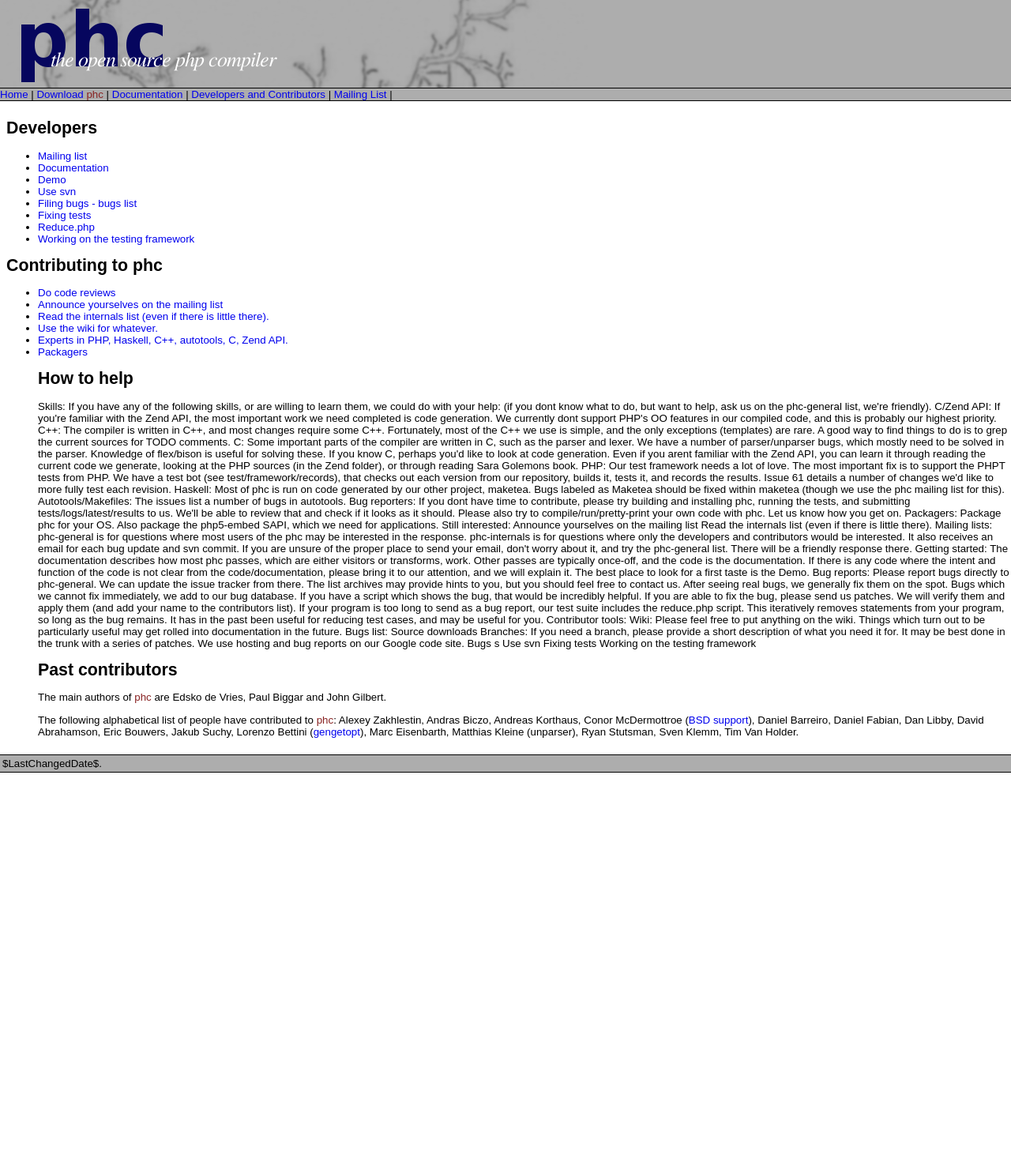
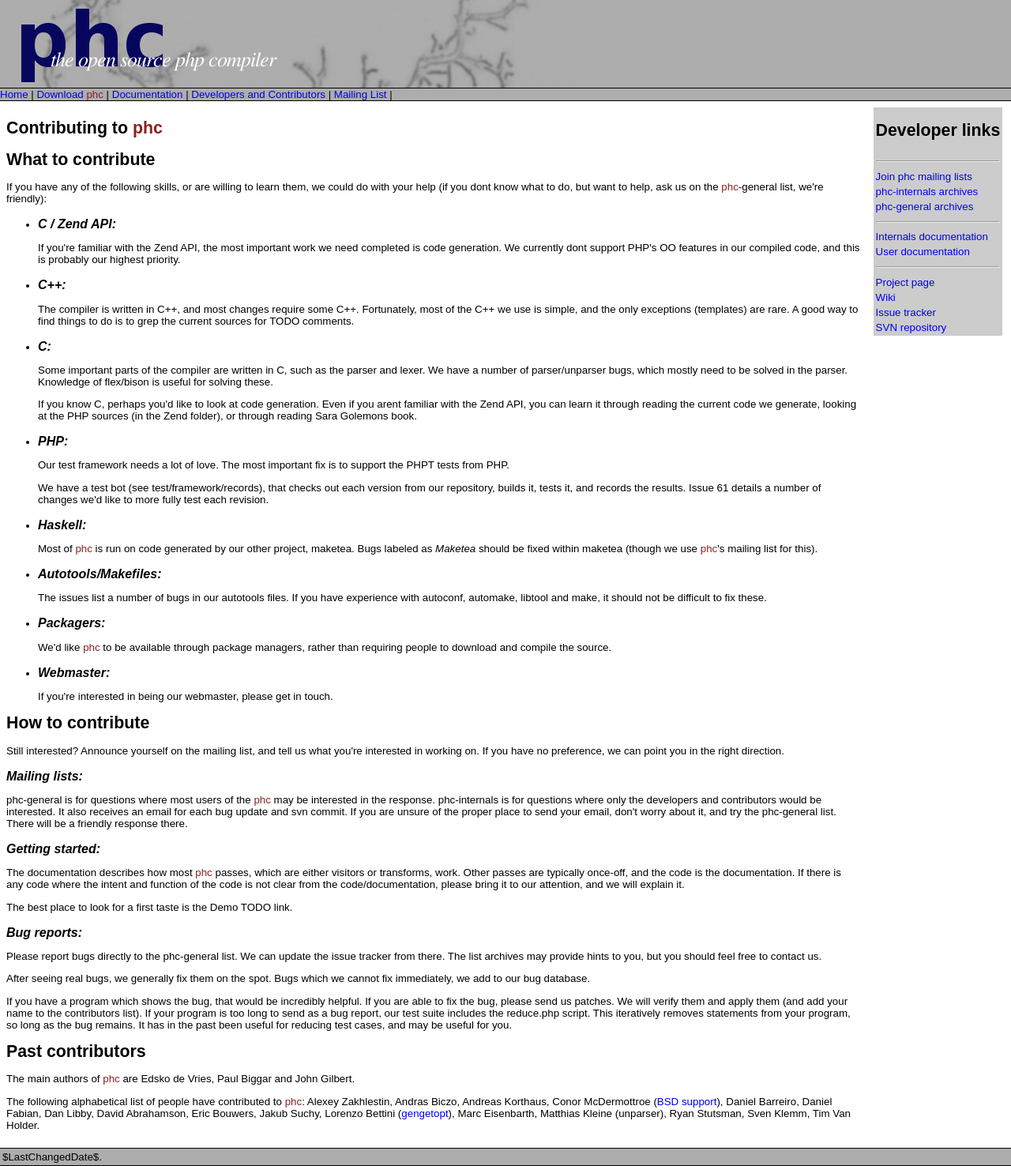
Before and after one commit to pbiggar/phpcompiler.org, a PHP site: page /public_html/developers.html in a window 1280 px wide. Shown: the whole page at 79% size. Before the commit the page ends 978 px from the top, so only its background shows below. Run offline with PHP 8.4, Linux system fonts and the light colour scheme.

Commit message:
Fill out the developer section.

```diff
--- a/public_html/developers.html
+++ b/public_html/developers.html
@@ -23,185 +23,152 @@
 		<table class=maintable>
 		<tr>
 			<td>
-			<h1>Developers</h1>
+
+			<h1>Contributing to <span class=phc>phc</span></h1>
+
+			<h1>What to contribute</h1>
+
+				<p>If you have any of the following skills, or are willing to learn
+				them, we could do with your help (if you dont know what to do, but
+				want to help, ask us on the <span class=phc>phc</span>-general
+				list, we're friendly):</p>
 
 			<ul>
-				<li><a href="#Mailing list">Mailing list</a></li>
+				<li>
+					<h3>C / Zend API:</h3>
 
-				<li><a href="#Documentation">Documentation</a></li>
+						<p>If you're familiar with the Zend API, the most important
+						work we need completed is code generation. We currently dont
+						support PHP's OO features in our compiled code, and this is
+						probably our highest priority.</p>
 
-				<li><a href="#Demo">Demo</a></li>
+				</li>
+				<li>
+					<h3>C++:</h3>
 
-				<li><a href="#Use svn">Use svn</a></li>
+						<p>The compiler is written in C++, and most changes require some
+						C++.  Fortunately, most of the C++ we use is simple, and the
+						only exceptions (templates) are rare. A good way to find
+						things to do is to grep the current sources for TODO
+						comments.</p>
 
-				<li><a href="#Filing bugs - bugs list">Filing bugs - bugs list</a></li>
+				</li>
+				<li>
 
-				<li><a href="#Fixing tests">Fixing tests</a></li>
+					<h3>C:</h3>
 
-				<li><a href="#Reduce.php">Reduce.php</a></li>
+						<p>Some important parts of the compiler are written in C,
+						such as the parser and lexer. We have a number of
+						parser/unparser bugs, which mostly need to be solved in the
+						parser. Knowledge of flex/bison is useful for solving
+						these.</p>
 
-				<li><a href="#Working on the testing framework">Working on the testing framework</a></li>
+
+						<p>If you know C, perhaps you'd like to look at code
+						generation.  Even if you arent familiar with the Zend API,
+						you can learn it through reading the current code we
+						generate, looking at the PHP sources (in the Zend folder), or
+						through reading Sara Golemons book.</p>
+
+				</li>
+				<li>
+					<h3>PHP:</h3>
+
+						<p>Our test framework needs a lot of love. The most important
+						fix is to support the PHPT tests from PHP.</p>
+
+						<p>We have a test bot (see test/framework/records), that
+						checks out each version from our repository, builds it, tests
+						it, and records the results. Issue 61 details a number of
+						changes we'd like to more fully test each revision.</p>
+
+				</li>
+				<li>
+					<h3>Haskell:</h3>
+
+						<p>Most of <span class=phc>phc</span> is run on code
+						generated by our other project, maketea. Bugs labeled as
+						<i>Maketea</i> should be fixed within maketea (though we use
+						<span class=phc>phc</span>'s mailing list for this).</p>
+
+				</li>
+				<li>
+					<h3>Autotools/Makefiles:</h3>
+
+						<p>The issues list a number of bugs in our autotools files. If
+						you have experience with autoconf, automake, libtool and
+						make, it should not be difficult to fix these.</p>
+
+
+				<li>
+					<h3>Packagers:</h3>
+
+						<p>We'd like <span class=phc>phc</span> to be available
+						through package managers, rather than requiring people to
+						download and compile the source.</p>
+				</li>
+				<li>
+					<h3>Webmaster:</h3>
+
+					<p>If you're interested in being our webmaster, please get in touch.</p>
 			</ul>
 
 
+			<h1>How to contribute</h1>
+
+				<p>Still interested? Announce yourself on the mailing list, and
+				tell us what you're interested in working on. If you have no
+				preference, we can point you in the right direction.</p>
+
+			<h3>Mailing lists:</h3>
+
+				<p>phc-general is for questions where most users of the <span
+				class=phc>phc</span> may be interested in the response.
+				phc-internals is for questions where only the developers and
+				contributors would be interested. It also receives an email for
+				each bug update and svn commit. If you are unsure of the proper
+				place to send your email, don't worry about it, and try the
+				phc-general list. There will be a friendly response there.</p>
 
 
-			<h1>Contributing to phc</h1>
-			<ul>
+			<h3>Getting started:</h3>
 
-				<li><a href="#Do code reviews">Do code reviews</a></li>
+				<p>The documentation describes how most <span class=phc>phc</span>
+				passes, which are either visitors or transforms, work. Other passes
+				are typically once-off, and the code is the documentation. If there
+				is any code where the intent and function of the code is not clear
+				from the code/documentation, please bring it to our attention, and
+				we will explain it.</p>
 
-				<li><a href="#Announce yourselves on the mailing list">Announce yourselves on the mailing list</a></li>
+				<p>The best place to look for a first taste is the Demo TODO link.</p>
 
-				<li><a href="#Read the internals list (even if there is little there).">Read the internals list (even if there is little there).</a></li>
+			<h3>Bug reports:</h3>
 
-				<li><a href="#Use the wiki for whatever.">Use the wiki for whatever.</a></li>
+				<p>Please report bugs directly to the phc-general list. We can
+				update the issue tracker from there. The list archives may provide
+				hints to you, but you should feel free to contact us.</p>
 
-				<li><a href="#Experts in PHP, Haskell, C++, autotools, C, Zend API.">Experts in PHP, Haskell, C++, autotools, C, Zend API.</a></li>
+				<p>After seeing real bugs, we generally fix them on the spot. Bugs
+				which we cannot fix immediately, we add to our bug database.</p>
 
-				<li><a href="#Packagers">Packagers</a></li>
-
-<!--				<li><a href="#<h1>Past contributors</h1>"><h1>Past contributors</h1></a></li> -->
-
-
-		<h1>How to help</h1>
-
-			Skills:
-
-			If you have any of the following skills, or are willing to learn them,
-			we could do with your help: (if you dont know what to do, but want to
-			help, ask us on the phc-general list, we're friendly).
-
-			C/Zend API:
-
-				If you're familiar with the Zend API, the most important work we
-				need completed is code generation. We currently dont support PHP's
-				OO features in our compiled code, and this is probably our highest
-				priority.
-
-			C++:
-
-				The compiler is written in C++, and most changes require some C++.
-				Fortunately, most of the C++ we use is simple, and the only
-				exceptions (templates) are rare. A good way to find things to do is
-				to grep the current sources for TODO comments.
-
-			C:
-				Some important parts of the compiler are written in C, such as the
-				parser and lexer. We have a number of parser/unparser bugs, which
-				mostly need to be solved in the parser. Knowledge of flex/bison is
-				useful for solving these.
-
-				If you know C, perhaps you'd like to look at code generation. Even
-				if you arent familiar with the Zend API, you can learn it through
-				reading the current code we generate, looking at the PHP sources
-				(in the Zend folder), or through reading Sara Golemons book.
-
-			PHP:
-
-				Our test framework needs a lot of love. The most important fix is to support the PHPT tests from PHP.
-
-				We have a test bot (see test/framework/records), that checks out
-				each version from our repository, builds it, tests it, and records
-				the results. Issue 61 details a number of changes we'd like to more
-				fully test each revision.
-
-			Haskell:
-
-				Most of phc is run on code generated by our other project, maketea.
-				Bugs labeled as Maketea should be fixed within maketea (though we
-				use the phc mailing list for this).
-
-			Autotools/Makefiles:
-
-				The issues list a number of bugs in autotools.
-
-
-			Bug reporters:
-
-				If you dont have time to contribute, please try building and
-				installing phc, running the tests, and submitting
-				tests/logs/latest/results to us. We'll be able to review that and
-				check if it looks as it should.
-
-				Please also try to compile/run/pretty-print your own code with phc.
-				Let us know how you get on.
-
-			Packagers:
-
-			Package phc for your OS. Also package the php5-embed SAPI, which we need for applications.
-
-
-			Still interested:
-
-			Announce yourselves on the mailing list
-
-			Read the internals list (even if there is little there).
-
-
-
-			Mailing lists:
-
-			phc-general is for questions where most users of the phc may be
-			interested in the response. phc-internals is for questions where only
-			the developers and contributors would be interested. It also receives
-			an email for each bug update and svn commit. If you are unsure of the
-			proper place to send your email, don't worry about it, and try the
-			phc-general list. There will be a friendly response there.
-
-
-			Getting started:
-
-			The documentation describes how most phc passes, which are either
-			visitors or transforms, work. Other passes are typically once-off, and
-			the code is the documentation. If there is any code where the intent
-			and function of the code is not clear from the code/documentation,
-			please bring it to our attention, and we will explain it.
-
-			The best place to look for a first taste is the Demo.
-
-
-			Bug reports:
-
-			Please report bugs directly to phc-general. We can update the issue
-			tracker from there. The list archives may provide hints to you, but
-			you should feel free to contact us.
-
-			After seeing real bugs, we generally fix them on the spot. Bugs which
-			we cannot fix immediately, we add to our bug database.
-
-			If you have a script which shows the bug, that would be incredibly
-			helpful. If you are able to fix the bug, please send us patches. We
-			will verify them and apply them (and add your name to the contributors
-			list). If your program is too long to send as a bug report, our test
-			suite includes the reduce.php script. This iteratively removes
-			statements from your program, so long as the bug remains. It has in
-			the past been useful for reducing test cases, and may be useful for
-			you.
-
-			Contributor tools:
-
-				Wiki: Please feel free to put anything on the wiki. Things which turn out to be particularly useful may get rolled into documentation in the future.
-				Bugs list:
-				Source downloads
-				Branches: If you need a branch, please provide a short description of what you need it for. It may be best done in the trunk with a series of patches.
-
-			We use hosting and bug reports on our Google code site. Bugs s
-			Use svn
-
-			Fixing tests
-
-			Working on the testing framework
-
-
+				<p>If you have a program which shows the bug, that would be
+				incredibly helpful. If you are able to fix the bug, please send us
+				patches. We will verify them and apply them (and add your name to
+				the contributors list). If your program is too long to send as a
+				bug report, our test suite includes the reduce.php script. This
+				iteratively removes statements from your program, so long as the
+				bug remains. It has in the past been useful for reducing test
+				cases, and may be useful for you.</p>
 
 
 			<h1>Past contributors</h1>
-			The main authors of <span class="phc">phc</span> are Edsko de Vries, Paul
-			Biggar and John Gilbert.
+
+				<p>The main authors of <span class="phc">phc</span> are Edsko de
+				Vries, Paul Biggar and John Gilbert. </p>
 
 				<p>
-			The following alphabetical list of people have contributed to <span class="phc">phc</span>:
+					The following alphabetical list of people have contributed to <span
+					class="phc">phc</span>:
 
 					Alexey Zakhlestin,
 					Andras Biczo,
@@ -219,6 +186,30 @@
 					Ryan Stutsman,
 					Sven Klemm,
 					Tim Van Holder.
+				</p>
+
+			</td>
+			<td valign=top width=15% align=center>
+				<table class=devel_links>
+					<tr><th><h1>Developer links</h1></th></tr>
+					<tr><td><hr /></tr></td>
+
+					<tr><td><a href="mailinglist.html">Join phc mailing lists</a></td</tr>
+					<tr><td><a href="lists/phc-internals/">phc-internals archives</a></td</tr>
+					<tr><td><a href="lists/phc-general/">phc-general archives</a></td</tr>
+
+					<tr><td><hr /></tr></td>
+
+					<tr><td><a href="doc/nightly/devmanual.html">Internals documentation</a></td</tr>
+					<tr><td><a href="doc/nightly/usermanual.html">User documentation</a></td</tr>
+
+					<tr><td><hr /></tr></td>
+
+					<tr><td><a href="http://code.google.com/p/phc">Project page</a></td</tr>
+					<tr><td><a href="http://code.google.com/p/phc/wiki">Wiki</a></td</tr>
+					<tr><td><a href="http://code.google.com/p/phc/issues">Issue tracker</a></td</tr>
+					<tr><td><a href="http://code.google.com/p/phc/source">SVN repository</a></td</tr>
+				</table>
 
 			</td>
 		</tr>
--- a/public_html/index.html
+++ b/public_html/index.html
@@ -98,7 +98,7 @@
 
 					<?php include("lastsvnlog.html") ?>
 				</div>
-		  </td>
+			</td>
 		</tr>
 		</table>
 		<table class=linkbar>
--- a/public_html/phc.css
+++ b/public_html/phc.css
@@ -53,6 +53,12 @@
 }
 .headertable {
 }
+.devel_links {
+	background: #cccccc;
+}
+.devel_links.tr.td {
+	align: center;
+}
 
 /* For articles */
 code {
```
Lines whose indentation alone changed are shown as unchanged.
